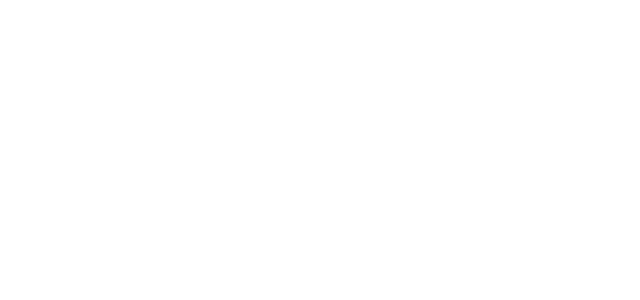
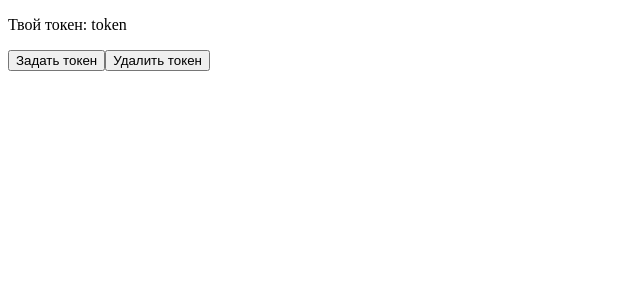
Before and after one commit to sonyashakirova/react-hooks, a React app: page / in a window 1280 px wide. Shown: the top 300 px of the page, without its empty margins (0-640 px from the left). Built offline with nearby package versions, Linux system fonts and the light colour scheme.

Commit message:
feat: add useLocalStorage hook

```diff
--- a/src/app.jsx
+++ b/src/app.jsx
@@ -1,3 +1,22 @@
+import { useLocalStorage } from "./hooks/useLocalStorage"
+
 export function App() {
-  return <></>
+  const [token, { setItem, removeItem }] = useLocalStorage("token")
+
+  console.log("render")
+  return (
+    <div>
+      <p>
+        Твой токен: { token }
+      </p>
+      <div>
+        <button onClick={() => setItem("new-token")}>
+          Задать токен
+        </button>
+        <button onClick={() => removeItem()}>
+          Удалить токен
+        </button>
+      </div>
+    </div>
+  );
 }
--- /dev/null
+++ b/src/hooks/useLocalStorage.js
@@ -0,0 +1,28 @@
+import { useEffect, useRef, useState } from "react"
+
+export function useLocalStorage(initialValue) {
+  const key = "storage-key"
+  const [value, setValue] = useState(initialValue)
+
+  useEffect(() => {
+    const savedValue = JSON.parse(localStorage.getItem(key))
+
+    if (savedValue) {
+      setValue(savedValue)
+    } else {
+      localStorage.setItem(key, JSON.stringify(initialValue))
+    }
+  }, [])
+
+  function setItem(newValue) {
+    localStorage.setItem(key, JSON.stringify(newValue))
+    setValue(newValue)
+  }
+
+  function removeItem() {
+    localStorage.removeItem(key)
+    setValue(null)
+  }
+
+  return [value, { setItem, removeItem }]
+}
```
